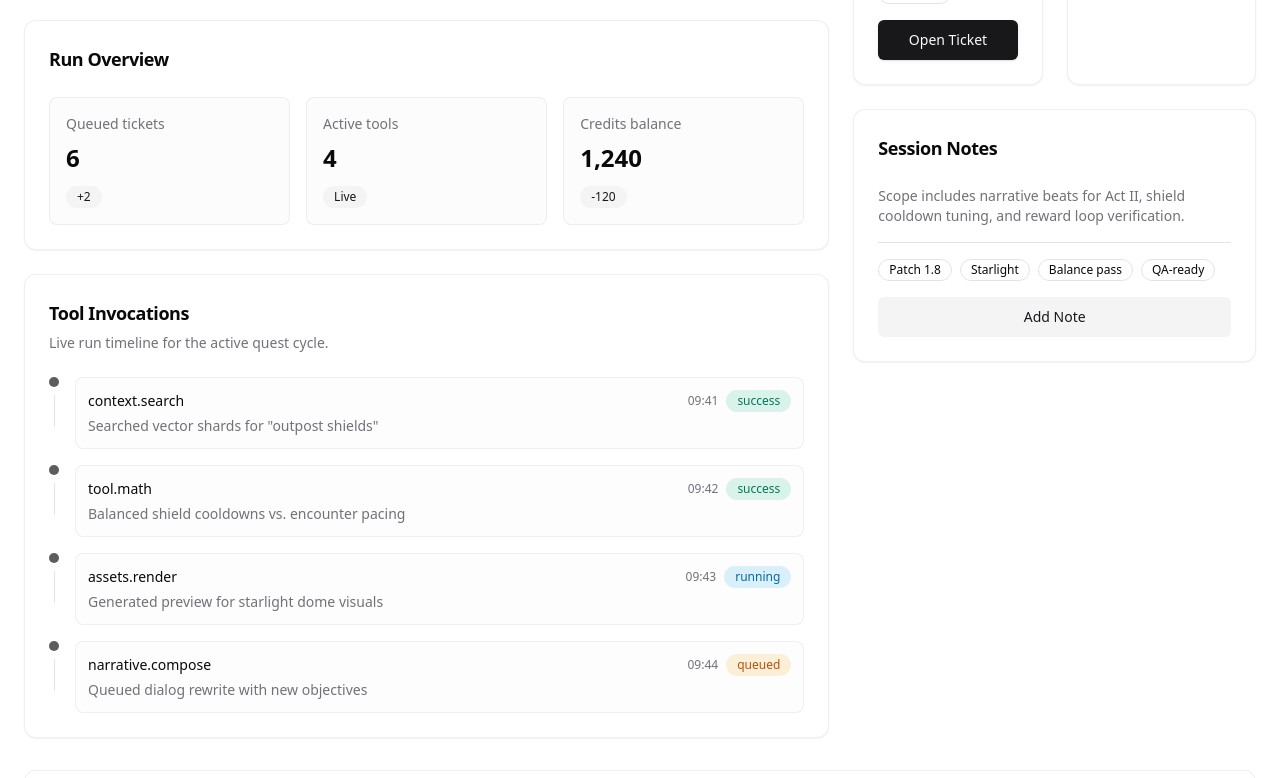
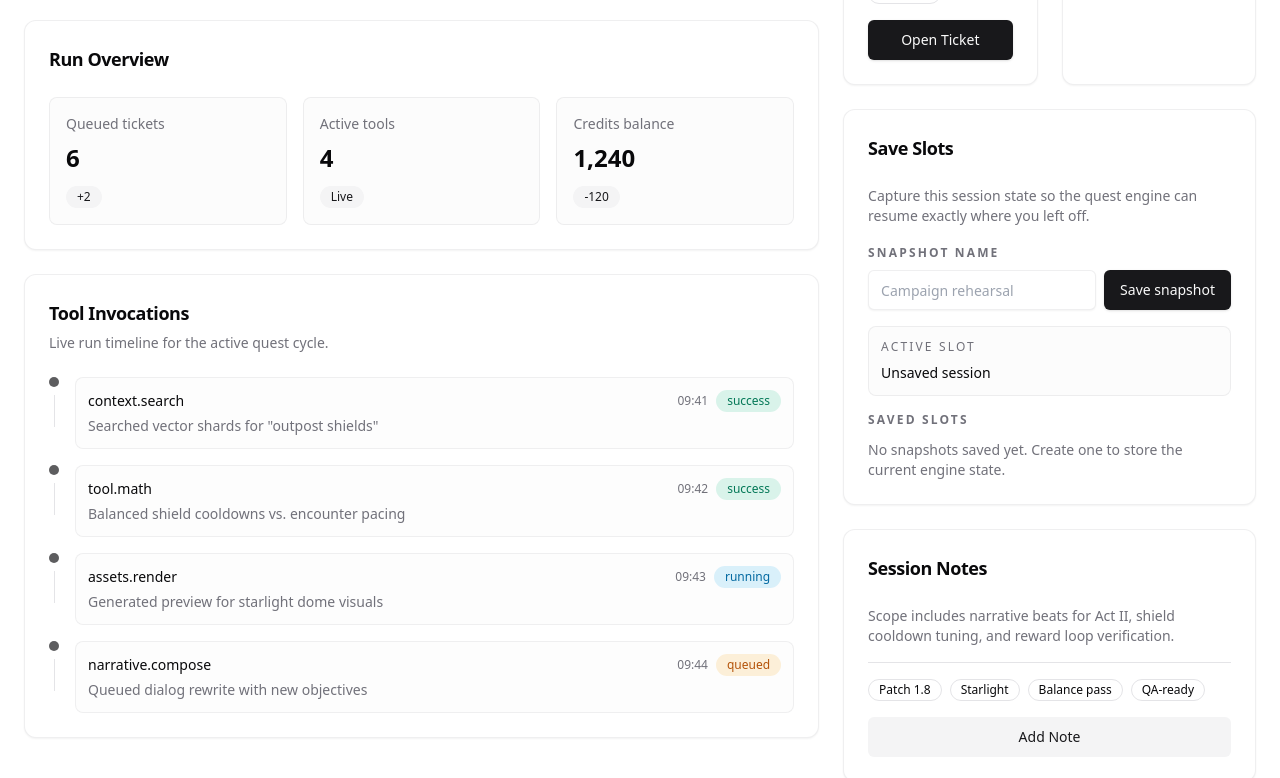
Before and after one commit to adpreese/contextquest, a React (Vite) app: page / in a window 1280 px wide. Shown: the part 660-1438 px from the top of the page. Built offline with nearby package versions, Linux system fonts and the light colour scheme.

Commit message:
Add local save slots for engine state

```diff
--- /dev/null
+++ b/src/engine/serialization.ts
@@ -0,0 +1,31 @@
+import type { EngineState } from './state'
+
+export const ENGINE_STATE_SCHEMA_VERSION = 1
+
+export interface EngineStateSnapshot {
+  schemaVersion: number
+  state: EngineState
+}
+
+export const serializeEngineState = (state: EngineState): EngineStateSnapshot => ({
+  schemaVersion: ENGINE_STATE_SCHEMA_VERSION,
+  state,
+})
+
+export const migrateEngineStateSnapshot = (
+  snapshot: EngineStateSnapshot,
+): EngineStateSnapshot => {
+  if (snapshot.schemaVersion === ENGINE_STATE_SCHEMA_VERSION) {
+    return snapshot
+  }
+
+  return {
+    ...snapshot,
+    schemaVersion: ENGINE_STATE_SCHEMA_VERSION,
+  }
+}
+
+export const deserializeEngineState = (snapshot: EngineStateSnapshot): EngineState => {
+  const migrated = migrateEngineStateSnapshot(snapshot)
+  return migrated.state
+}
--- a/src/ui/ContextQuestUI.tsx
+++ b/src/ui/ContextQuestUI.tsx
@@ -2,12 +2,17 @@ import { Badge } from '@/components/ui/badge'
 import { Button } from '@/components/ui/button'
 import { Card, CardContent, CardHeader, CardTitle } from '@/components/ui/card'
 import { Separator } from '@/components/ui/separator'
+import { createInitialState } from '@/engine/state'
 import { ContextGrid } from '@/ui/ContextGrid'
+import { SaveSlotsPanel } from '@/ui/SaveSlotsPanel'
 import { SelectedPanels } from '@/ui/SelectedPanels'
 import { ToolTimeline } from '@/ui/ToolTimeline'
 import { UpgradesShop } from '@/ui/UpgradesShop'
+import { useState } from 'react'
 
 export function ContextQuestUI() {
+  const [engineState, setEngineState] = useState(() => createInitialState())
+
   return (
     <div className="min-h-screen bg-background text-foreground">
       <div className="mx-auto flex w-full max-w-7xl flex-col gap-8 px-6 py-10">
@@ -66,6 +71,8 @@ export function ContextQuestUI() {
           <div className="space-y-6">
             <SelectedPanels />
 
+            <SaveSlotsPanel engineState={engineState} onLoadState={setEngineState} />
+
             <Card className="border-border/60">
               <CardHeader>
                 <CardTitle className="text-lg">Session Notes</CardTitle>
--- /dev/null
+++ b/src/ui/SaveSlotsPanel.tsx
@@ -0,0 +1,146 @@
+import { Button } from '@/components/ui/button'
+import { Card, CardContent, CardHeader, CardTitle } from '@/components/ui/card'
+import type { EngineState } from '@/engine/state'
+import { useMemo, useState } from 'react'
+import {
+  createSaveSlot,
+  loadSaveSlots,
+  persistSaveSlots,
+  restoreEngineState,
+  type SaveSlot,
+} from '@/ui/saveSlots'
+
+interface SaveSlotsPanelProps {
+  engineState: EngineState
+  onLoadState: (state: EngineState) => void
+}
+
+const formatTimestamp = (timestamp: string) => {
+  const parsed = Date.parse(timestamp)
+
+  if (Number.isNaN(parsed)) {
+    return timestamp
+  }
+
+  return new Date(parsed).toLocaleString()
+}
+
+export function SaveSlotsPanel({ engineState, onLoadState }: SaveSlotsPanelProps) {
+  const [slotsPayload, setSlotsPayload] = useState(() => loadSaveSlots())
+  const [slotName, setSlotName] = useState('')
+  const [activeSlotId, setActiveSlotId] = useState<string | null>(null)
+
+  const activeSlot = useMemo(
+    () => slotsPayload.slots.find((slot) => slot.id === activeSlotId) ?? null,
+    [activeSlotId, slotsPayload.slots],
+  )
+
+  const handleSave = () => {
+    const trimmedName = slotName.trim()
+    const name = trimmedName.length > 0 ? trimmedName : `Snapshot ${slotsPayload.slots.length + 1}`
+    const newSlot = createSaveSlot(name, engineState)
+    const nextPayload = {
+      ...slotsPayload,
+      slots: [newSlot, ...slotsPayload.slots],
+    }
+
+    setSlotsPayload(nextPayload)
+    persistSaveSlots(nextPayload)
+    setActiveSlotId(newSlot.id)
+    setSlotName('')
+  }
+
+  const handleLoad = (slot: SaveSlot) => {
+    onLoadState(restoreEngineState(slot))
+    setActiveSlotId(slot.id)
+  }
+
+  const handleRemove = (slotId: string) => {
+    const nextPayload = {
+      ...slotsPayload,
+      slots: slotsPayload.slots.filter((slot) => slot.id !== slotId),
+    }
+
+    setSlotsPayload(nextPayload)
+    persistSaveSlots(nextPayload)
+
+    if (activeSlotId === slotId) {
+      setActiveSlotId(null)
+    }
+  }
+
+  return (
+    <Card className="border-border/60">
+      <CardHeader>
+        <CardTitle className="text-lg">Save Slots</CardTitle>
+      </CardHeader>
+      <CardContent className="space-y-4 text-sm text-muted-foreground">
+        <p>
+          Capture this session state so the quest engine can resume exactly where you left off.
+        </p>
+        <div className="space-y-2">
+          <label className="text-xs font-semibold uppercase tracking-[0.18em] text-muted-foreground">
+            Snapshot name
+          </label>
+          <div className="flex flex-col gap-2 sm:flex-row">
+            <input
+              value={slotName}
+              onChange={(event) => setSlotName(event.target.value)}
+              placeholder="Campaign rehearsal"
+              className="h-10 flex-1 rounded-md border border-border/60 bg-background px-3 text-sm text-foreground shadow-sm transition"
+            />
+            <Button className="h-10" onClick={handleSave}>
+              Save snapshot
+            </Button>
+          </div>
+        </div>
+        <div className="rounded-lg border border-border/60 bg-muted/30 p-3">
+          <div className="text-xs uppercase tracking-[0.18em] text-muted-foreground">
+            Active slot
+          </div>
+          <div className="mt-2 text-sm font-medium text-foreground">
+            {activeSlot ? activeSlot.name : 'Unsaved session'}
+          </div>
+        </div>
+        <div className="space-y-3">
+          <div className="text-xs font-semibold uppercase tracking-[0.18em] text-muted-foreground">
+            Saved slots
+          </div>
+          {slotsPayload.slots.length === 0 ? (
+            <p className="text-sm text-muted-foreground">
+              No snapshots saved yet. Create one to store the current engine state.
+            </p>
+          ) : (
+            <div className="space-y-2">
+              {slotsPayload.slots.map((slot) => (
+                <div
+                  key={slot.id}
+                  className="flex flex-col gap-3 rounded-lg border border-border/60 bg-background/50 p-3 sm:flex-row sm:items-center sm:justify-between"
+                >
+                  <div>
+                    <div className="text-sm font-semibold text-foreground">{slot.name}</div>
+                    <div className="text-xs text-muted-foreground">
+                      Saved {formatTimestamp(slot.savedAt)}
+                    </div>
+                  </div>
+                  <div className="flex flex-wrap gap-2">
+                    <Button
+                      size="sm"
+                      variant="secondary"
+                      onClick={() => handleLoad(slot)}
+                    >
+                      Load
+                    </Button>
+                    <Button size="sm" variant="outline" onClick={() => handleRemove(slot.id)}>
+                      Remove
+                    </Button>
+                  </div>
+                </div>
+              ))}
+            </div>
+          )}
+        </div>
+      </CardContent>
+    </Card>
+  )
+}
--- /dev/null
+++ b/src/ui/saveSlots.ts
@@ -0,0 +1,142 @@
+import type { EngineState } from '@/engine/state'
+import {
+  deserializeEngineState,
+  migrateEngineStateSnapshot,
+  serializeEngineState,
+  type EngineStateSnapshot,
+} from '@/engine/serialization'
+
+export const SAVE_SLOTS_SCHEMA_VERSION = 1
+
+const STORAGE_KEY = 'contextquest.saveSlots'
+
+export interface SaveSlot {
+  id: string
+  name: string
+  savedAt: string
+  snapshot: EngineStateSnapshot
+}
+
+export interface SaveSlotsPayload {
+  schemaVersion: number
+  slots: SaveSlot[]
+}
+
+const defaultPayload: SaveSlotsPayload = {
+  schemaVersion: SAVE_SLOTS_SCHEMA_VERSION,
+  slots: [],
+}
+
+const canUseStorage = () =>
+  typeof window !== 'undefined' && typeof window.localStorage !== 'undefined'
+
+const createSlotId = () => {
+  if (typeof crypto !== 'undefined' && 'randomUUID' in crypto) {
+    return crypto.randomUUID()
+  }
+
+  return `slot-${Date.now()}-${Math.random().toString(16).slice(2)}`
+}
+
+const normalizeSnapshot = (value: unknown): EngineStateSnapshot | null => {
+  if (!value || typeof value !== 'object') {
+    return null
+  }
+
+  const record = value as Record<string, unknown>
+  const schemaVersion = typeof record.schemaVersion === 'number' ? record.schemaVersion : 0
+
+  if (!('state' in record)) {
+    return null
+  }
+
+  const snapshot = {
+    schemaVersion,
+    state: record.state as EngineState,
+  }
+
+  return migrateEngineStateSnapshot(snapshot)
+}
+
+const normalizeSlot = (value: unknown): SaveSlot | null => {
+  if (!value || typeof value !== 'object') {
+    return null
+  }
+
+  const record = value as Record<string, unknown>
+  const snapshot = normalizeSnapshot(record.snapshot)
+
+  if (!snapshot) {
+    return null
+  }
+
+  return {
+    id: typeof record.id === 'string' ? record.id : createSlotId(),
+    name: typeof record.name === 'string' ? record.name : 'Untitled slot',
+    savedAt: typeof record.savedAt === 'string' ? record.savedAt : new Date().toISOString(),
+    snapshot,
+  }
+}
+
+export const migrateSaveSlots = (payload: SaveSlotsPayload): SaveSlotsPayload => {
+  if (payload.schemaVersion === SAVE_SLOTS_SCHEMA_VERSION) {
+    return payload
+  }
+
+  return {
+    ...payload,
+    schemaVersion: SAVE_SLOTS_SCHEMA_VERSION,
+  }
+}
+
+export const loadSaveSlots = (): SaveSlotsPayload => {
+  if (!canUseStorage()) {
+    return defaultPayload
+  }
+
+  const raw = window.localStorage.getItem(STORAGE_KEY)
+
+  if (!raw) {
+    return defaultPayload
+  }
+
+  try {
+    const parsed = JSON.parse(raw) as unknown
+
+    if (!parsed || typeof parsed !== 'object') {
+      return defaultPayload
+    }
+
+    const record = parsed as Record<string, unknown>
+    const slots = Array.isArray(record.slots)
+      ? record.slots.map(normalizeSlot).filter((slot): slot is SaveSlot => Boolean(slot))
+      : []
+    const schemaVersion =
+      typeof record.schemaVersion === 'number' ? record.schemaVersion : SAVE_SLOTS_SCHEMA_VERSION
+
+    return migrateSaveSlots({
+      schemaVersion,
+      slots,
+    })
+  } catch {
+    return defaultPayload
+  }
+}
+
+export const persistSaveSlots = (payload: SaveSlotsPayload) => {
+  if (!canUseStorage()) {
+    return
+  }
+
+  window.localStorage.setItem(STORAGE_KEY, JSON.stringify(payload))
+}
+
+export const createSaveSlot = (name: string, engineState: EngineState): SaveSlot => ({
+  id: createSlotId(),
+  name,
+  savedAt: new Date().toISOString(),
+  snapshot: serializeEngineState(engineState),
+})
+
+export const restoreEngineState = (slot: SaveSlot): EngineState =>
+  deserializeEngineState(slot.snapshot)
```
